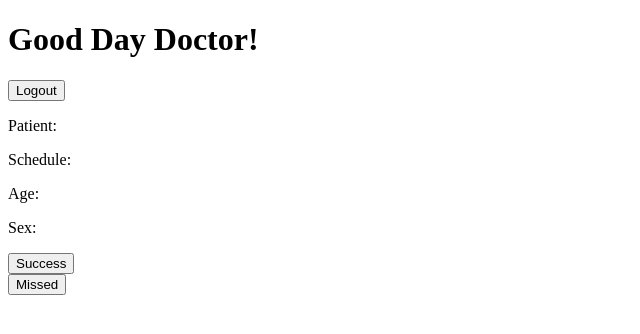
After one commit to WHAABUH/smile-sched, a PHP site: page /smile-sched/admin.php in a window 1280 px wide. The commit adds this page. Shown: the top 334 px of the page, without its empty margins (0-640 px from the left). Run offline with PHP 8.4, Linux system fonts and the light colour scheme; the visitor is signed in with stand-in values (Sample User, id 1).

Commit message:
Admin page

```diff
--- /dev/null
+++ b/admin.php
@@ -0,0 +1,46 @@
+<?php
+session_start();
+
+// Check if the user is logged in
+if (!isset($_SESSION['loggedin']) || $_SESSION['loggedin'] !== true) {
+    // Redirect to login page if not logged in
+    header("Location: http://localhost/smile-sched/login.php");
+    exit();
+}
+?>
+
+<!DOCTYPE html>
+<html lang="en">
+<head>
+    <meta charset="UTF-8">
+    <meta name="viewport" content="width=device-width, initial-scale=1.0">
+    <title>Document</title>
+</head>
+<body>
+    <h1>Good Day Doctor!</h1>
+    <form action="logout.php" method="post">
+        <button type="submit" class="logout-button">Logout</button>
+    </form>
+
+    <div class="schedule-container">
+        <div class="patient">
+            <p>Patient:</p>
+        </div>
+        <div class="schedule">
+            <p>Schedule:</p>
+        </div>
+        <div class="age">
+            <p>Age:</p>
+        </div>
+        <div class="sex">
+            <p>Sex:</p>
+        </div>
+        <div class="success-button">
+            <button class="success-button">Success</button>
+        </div>
+        <div class="missed-button">
+            <button class="missed-button">Missed</button>
+        </div>
+    </div>
+</body>
+</html>
--- a/home.php
+++ b/home.php
@@ -12,8 +12,6 @@ if (!isset($_SESSION['loggedin']) || $_SESSION['loggedin'] !== true) {
 $fullname = htmlspecialchars($_SESSION['fullname']); // Escape to prevent XSS
 ?>
 
-<!--<h1>Welcome, <?php echo $fullname; ?>!</h1> -->
-
 <!DOCTYPE html>
 <html lang="en">
 <head>
@@ -26,7 +24,6 @@ $fullname = htmlspecialchars($_SESSION['fullname']); // Escape to prevent XSS
     <a href="home.php">Home</a>
     <a href="services.php">Services</a>
     <a href="slot.php">Reservation</a>
-    <a href="logout.php">Logout</a>
     <form action="logout.php" method="post">
         <button type="submit" class="logout-button">Logout</button>
     </form>
@@ -39,6 +36,5 @@ $fullname = htmlspecialchars($_SESSION['fullname']); // Escape to prevent XSS
         <button type="submit" class="logout-button">Start now</button>
     </form>
 
-    <a href="logout.php">Logout</a>
 </body>
 </html>
```
Also changed, not shown: authorization.php (+12 -4 lines).
